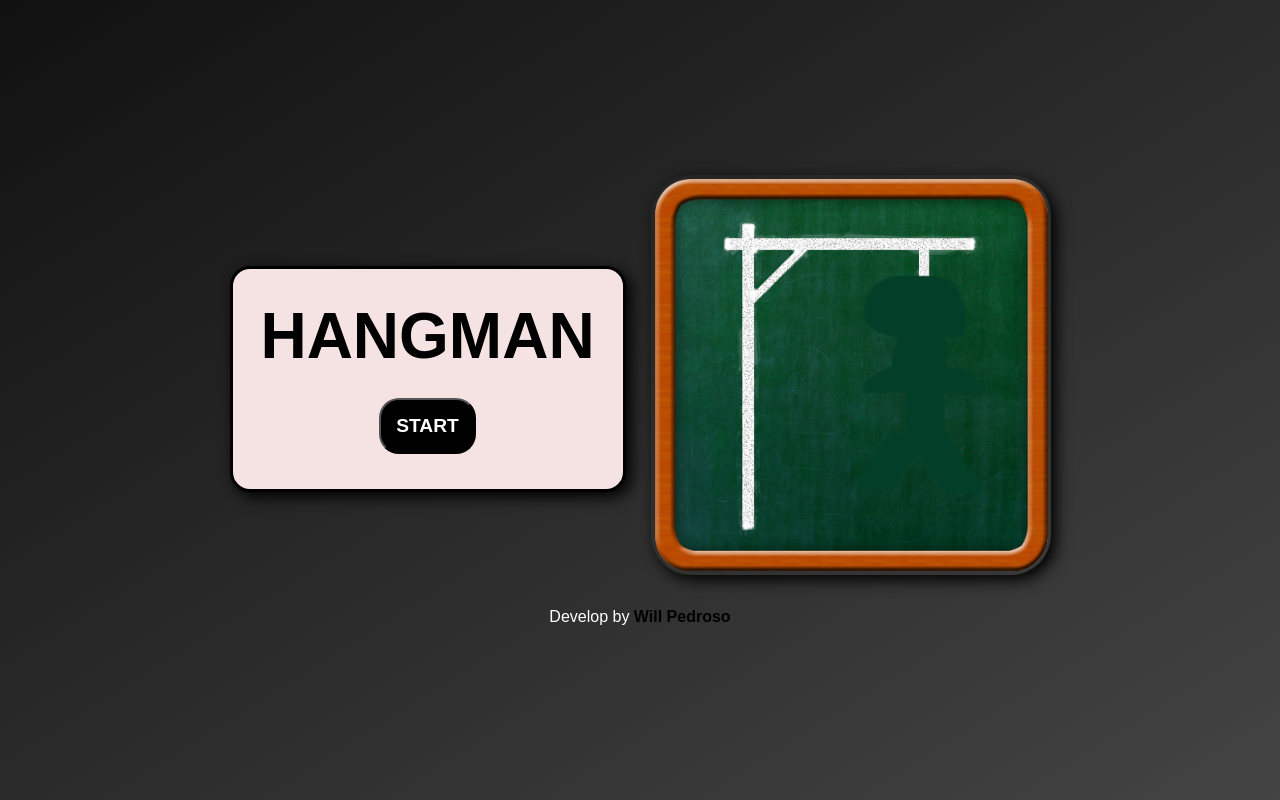
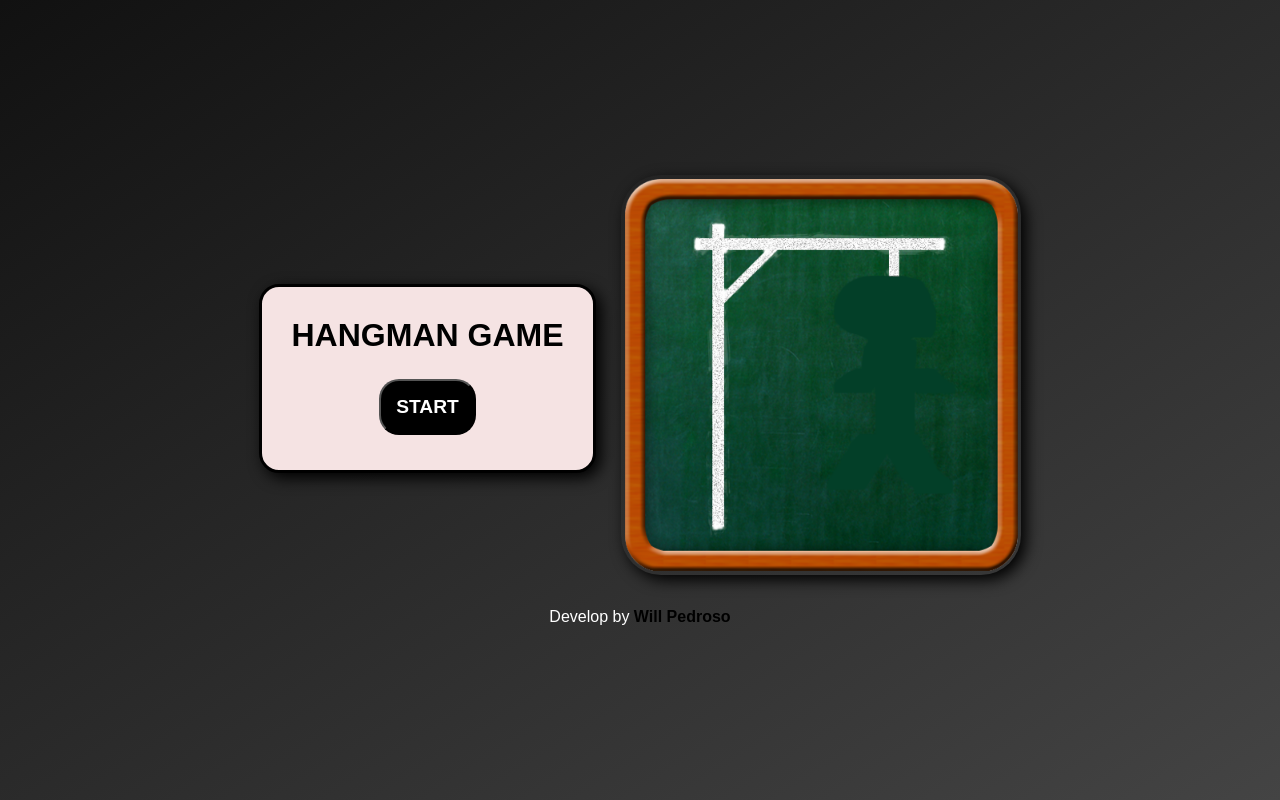
Before and after one commit to willypedroso/hangman-game, a plain HTML site: page index.html in a window 1280 px wide. Drawn offline with Linux system fonts and the light colour scheme; a web font is replaced by a local one.

Commit message:
change main name to hangman game

```diff
--- a/index.html
+++ b/index.html
@@ -10,7 +10,7 @@
 <body>
     <div id="mainScreen">
         <main id="main">
-            <h1 id="gameTitle">HANGMAN</h1>
+            <h1 id="gameTitle">HANGMAN GAME</h1>
             <input type="button" value="START" id="btnStart" onclick="start()">
             <div id="guess">
                 <p style="font-size: 1.2rem;">Guess a letter:</p>
--- a/style.css
+++ b/style.css
@@ -17,6 +17,11 @@ body {
     color: #fff;
     background-attachment: fixed;
     font-family: 'Sono', sans-serif;
+    font-size: 2rem;
+}
+
+#gameTitle {
+    text-align: center;
     font-size: 2rem;
 }
 
```
